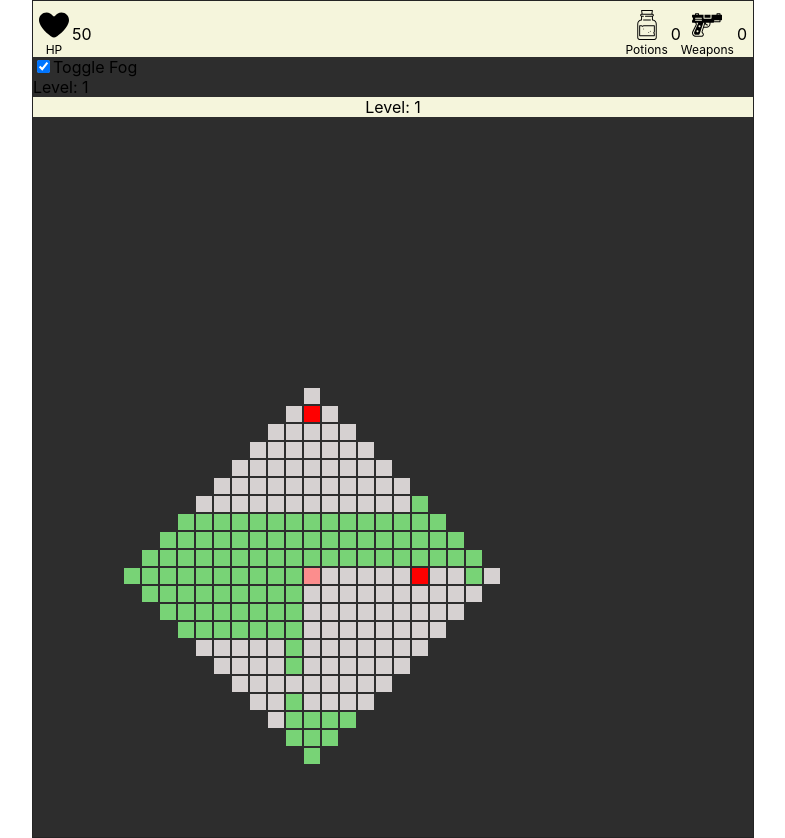
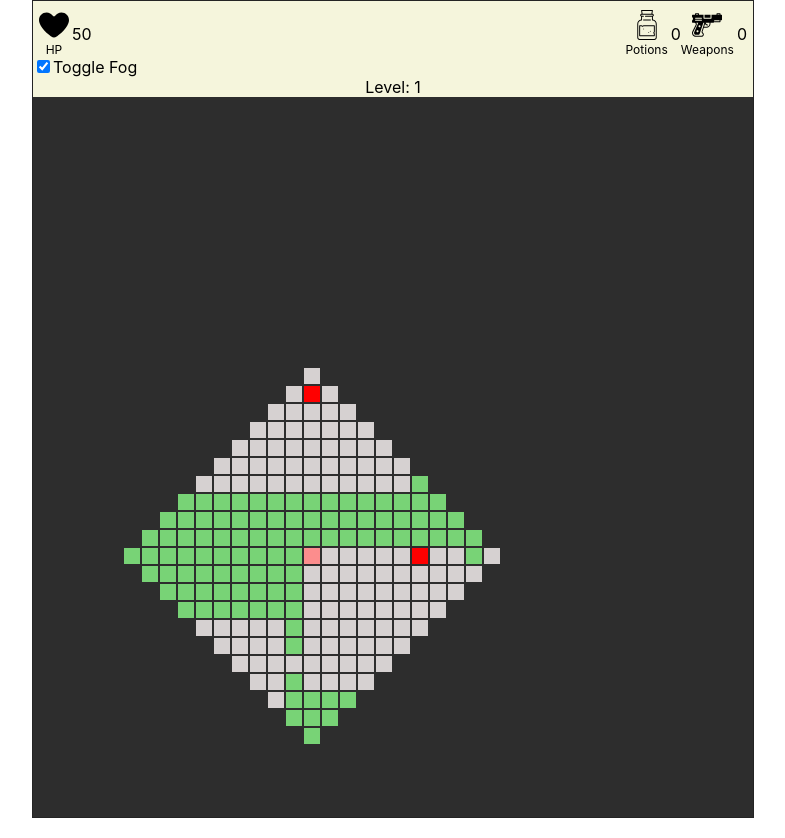
Before and after one commit to theednaffattack/dungeon-crawler-new, a React (Vite) app: page / in a window 1280 px wide. Shown: the whole page, without its empty margins (247-1032 px from the left). Built offline with nearby package versions, Linux system fonts and the light colour scheme.

Commit message:
Add player info and styles

```diff
--- a/src/app.css
+++ b/src/app.css
@@ -7,6 +7,7 @@
   --player: #fc8d8d;
   --exit: #00b9f1;
   --boss: #c447e0;
+  --info-bg: beige;
 
   --color: 0, 100%; /*the base color*/
   --l: 50%; /*the initial lightness*/
@@ -36,11 +37,12 @@
 .state-viewer {
   display: flex;
   flex-direction: column;
+  background-color: var(--info-bg);
 }
 
 .player-info {
   display: flex;
-  background-color: beige;
+  background-color: var(--info-bg);
   padding-top: 9px;
   padding-left: 6px;
   padding-right: 6px;
@@ -48,7 +50,7 @@
 
 .game-info {
   display: flex;
-  background-color: beige;
+  background-color: var(--info-bg);
 
   justify-content: center;
   align-items: center;
--- a/src/components/checkbox.tsx
+++ b/src/components/checkbox.tsx
@@ -6,7 +6,7 @@ export interface FogCheckboxProps {
   setFogState: React.Dispatch<React.SetStateAction<FogState>>;
 }
 
-export function Checkbox({ fogState, setFogState }: FogCheckboxProps) {
+export function FogCheckbox({ fogState, setFogState }: FogCheckboxProps) {
   // const [checked, setChecked] = useState(true);
 
   function handleChange() {
--- a/src/components/player-info.tsx
+++ b/src/components/player-info.tsx
@@ -1,7 +1,7 @@
 import health from "../assets/health.svg";
 import potion2 from "../assets/potion-2.svg";
 import weapon from "../assets/weapon.svg";
-import { Checkbox, FogCheckboxProps } from "./checkbox";
+import { FogCheckbox, FogCheckboxProps } from "./checkbox";
 import { GameState } from "./game-reducer";
 
 type PlayerInfoState = GameState & FogCheckboxProps;
@@ -47,9 +47,7 @@ export function PlayerInfo({
       </div>
 
       <div className="game-controls">
-        <Checkbox fogState={fogState} setFogState={setFogState} />
-
-        <p style={{ margin: 0 }}>Level: {dungeonLevel}</p>
+        <FogCheckbox fogState={fogState} setFogState={setFogState} />
       </div>
       <div className="game-info">
         <p style={{ margin: 0 }}>Level: {dungeonLevel}</p>
```
